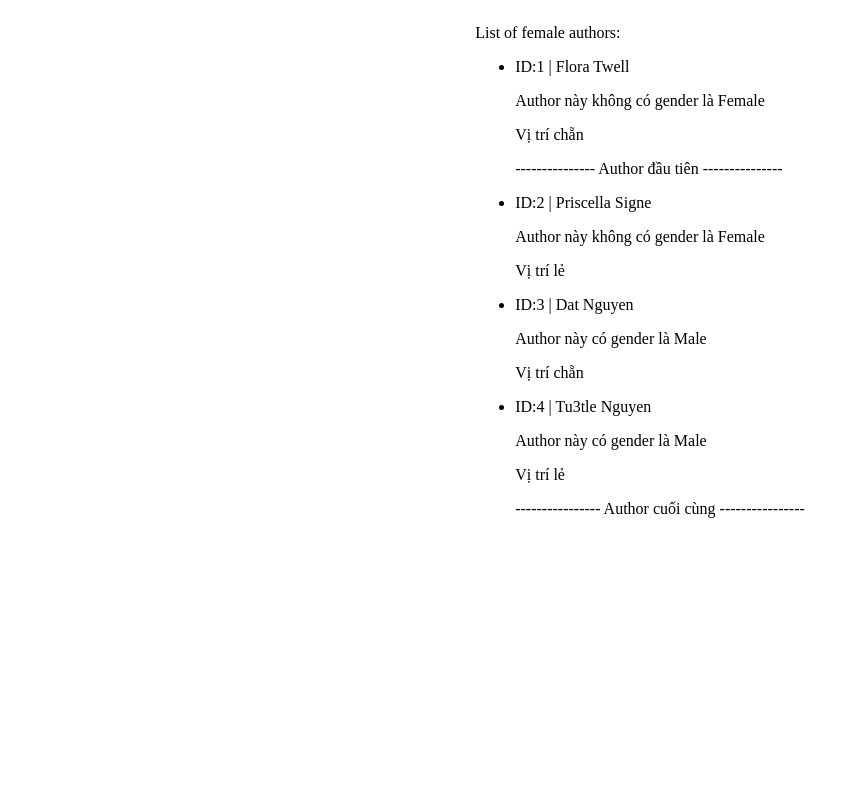
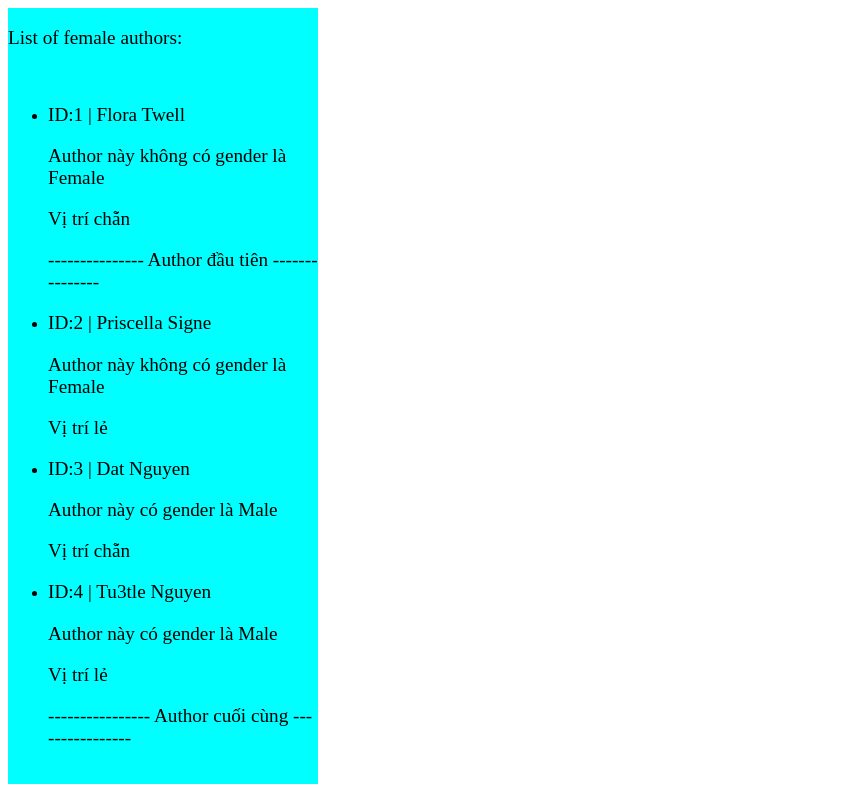
Before and after one commit to ThanhDatTu3tle/angular-chall-tu3tle, an Angular app: page / in a window 1280 px wide. Shown: the whole page, without its empty margins (0-860 px from the left). Built offline with nearby package versions, Linux system fonts and the light colour scheme.

Commit message:
update day 6

```diff
--- a/src/app/authors/authors.component.html
+++ b/src/app/authors/authors.component.html
@@ -1,3 +1,4 @@
+<div class="wrapper">
     <!-- <p>List of authors:</p> -->
 
     <!--Vanilla-->
@@ -19,6 +20,7 @@
     </ng-template> -->
 
     <!--Sử dụng nhiều structure directive-->
+
     <p>List of female authors:</p>
 
     <ul>
@@ -45,7 +47,8 @@
             </p>
         </li>
     </ul>
+</div>
 
 <ng-template #isMale>
-    Author này không có gender là Female
+    <p>Author này không có gender là Female</p>
 </ng-template>
--- a/src/app/authors/authors.component.scss
+++ b/src/app/authors/authors.component.scss
@@ -0,0 +1,22 @@
+
+p {
+    font-size: 1.2rem;
+}
+
+ul {
+
+}
+
+.wrapper {
+    display: flex;
+    flex-direction: column;
+    align-items: flex-start;
+    width: 80%;
+    height: 100%;
+    background-color: aqua;
+}
+
+.authors-list {
+    display: flex;
+    flex-direction: row;
+}
--- a/src/styles.scss
+++ b/src/styles.scss
@@ -1,6 +1,9 @@
 /* You can add global styles to this file, and also import other style files */
 body {
     display: flex;
-    justify-content: center;
-    align-items: center;
+    flex-direction: column;
+    align-items: flex-start;
+    box-sizing: border-box;
+    width: 100vw;
+    height: fit-content;
 }
```
Lines whose indentation alone changed are shown as unchanged.
